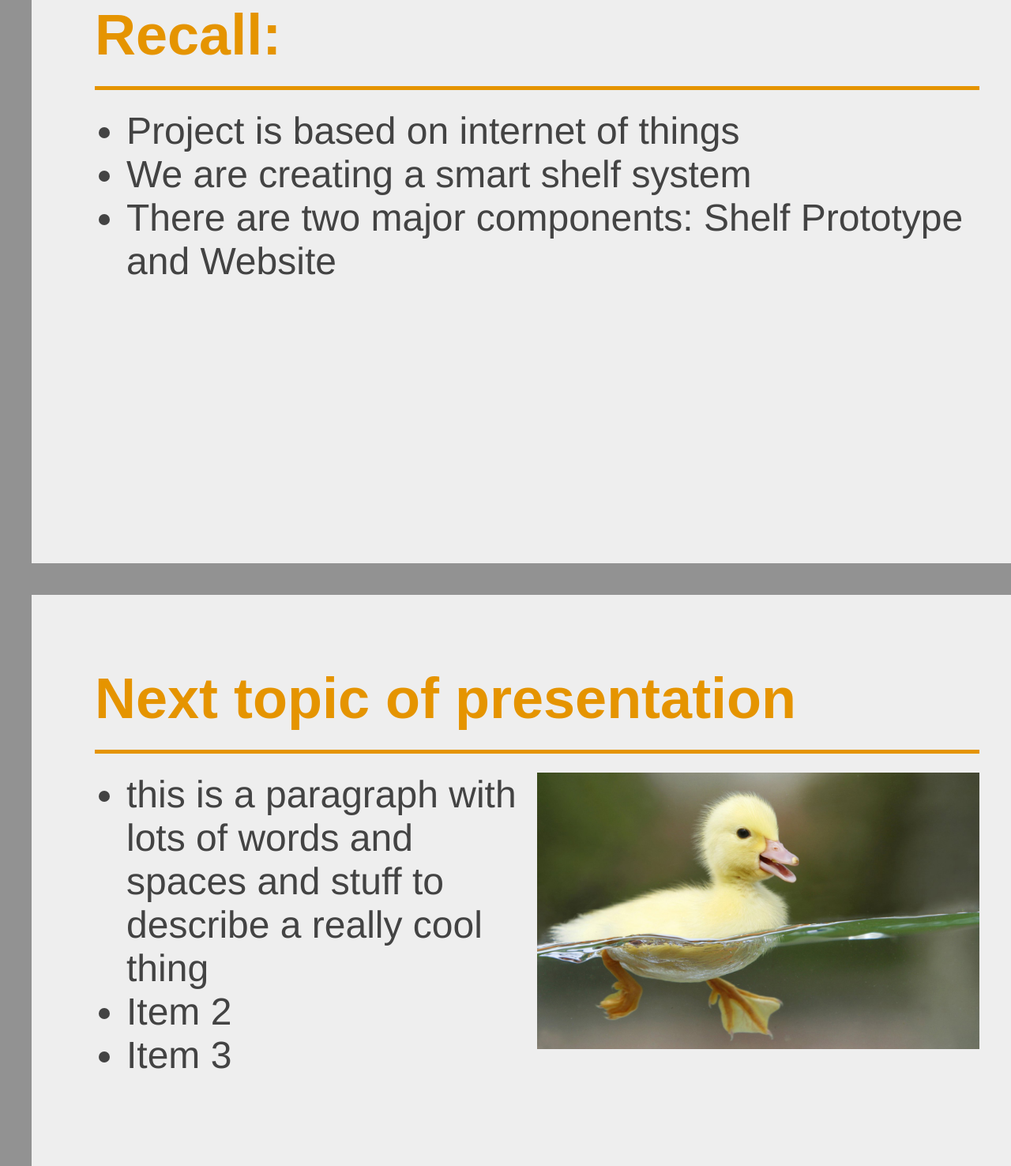
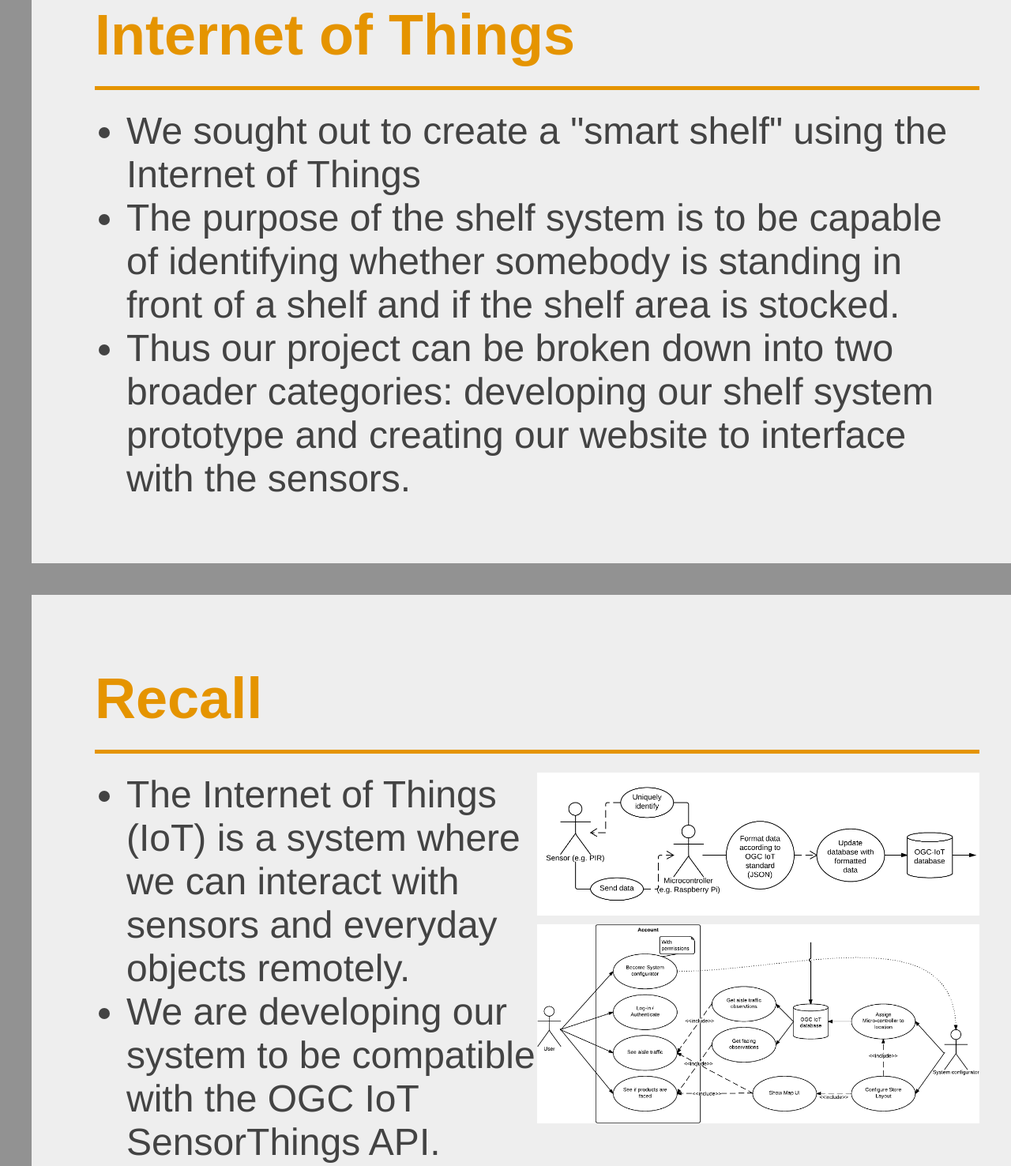
Before and after one commit to ThatGeoGuy/ENGO500-Webserver, a website: page views/progress_report.html in a window 1280 px wide. Shown: the part 967-2443 px from the top of the page at 79% size. Drawn offline with nearby package versions, Linux system fonts and the light colour scheme.

Commit message:
Added slides, filled in some info

```diff
--- a/views/progress_report.html
+++ b/views/progress_report.html
@@ -19,32 +19,40 @@
 		</section>
 
 		<section>
-			<h1>Recall:</h1>
+			<h1>Internet of Things</h1>
 			<hr>
 			<ul>
-				<li>Project is based on internet of things</li>
-				<li>We are creating a smart shelf system</li>
-				<li>There are two major components: Shelf Prototype and Website</li>
+				<li>We sought out to create a "smart shelf" using the Internet of Things</li>
+				<li>The purpose of the shelf system is to be capable of identifying whether somebody is standing in front of a shelf and if the shelf area is stocked.</li>
+				<li>Thus our project can be broken down into two broader categories: developing our shelf system prototype and creating our website to interface with the sensors.</li>
 			</ul>
 		</section>
 
 		<section>
-			<h1>Next topic of presentation</h1>
+			<h1>Recall</h1>
 			<hr>
 			<div class='left-col'>
 				<ul>
-					<li>this is a paragraph with lots of words and spaces and stuff to describe a really cool thing</li>
-					<li>Item 2</li>
-					<li>Item 3</li>
+					<li>The Internet of Things (IoT) is a system where we can interact with sensors and everyday objects remotely.</li>
+					<li>We are developing our system to be compatible with the OGC IoT SensorThings API.</li>
 				</ul>
 			</div>
 			<div class='right-col'>
-				<img src='/img/babyDuck.jpg' width=100% />
+				<img src='/img/use-case-prototype.png' width=100% />
+				<img src='/img/use-case-website.png' width=100% />
 			</div>
 		</section>
 
 		<section style='background: url(/img/raspi.jpg) center no-repeat;'>
 			<h1 class='title white'>Shelf Prototype</h1>
+		</section>
+
+		<section style='background: url(/img/babyDuck.jpg) center no-repeat;'>
+			<h1 class='title white'>Website Development</h1>
+		</section>
+
+		<section>
+			<h1 class='title'>Risks and Timeline</h1>
 		</section>
 
 		<section style='background-color: #aa6300;'>
```
Also changed, not shown: public/img/use-case-prototype.png (added), public/img/use-case-website.png (added).
